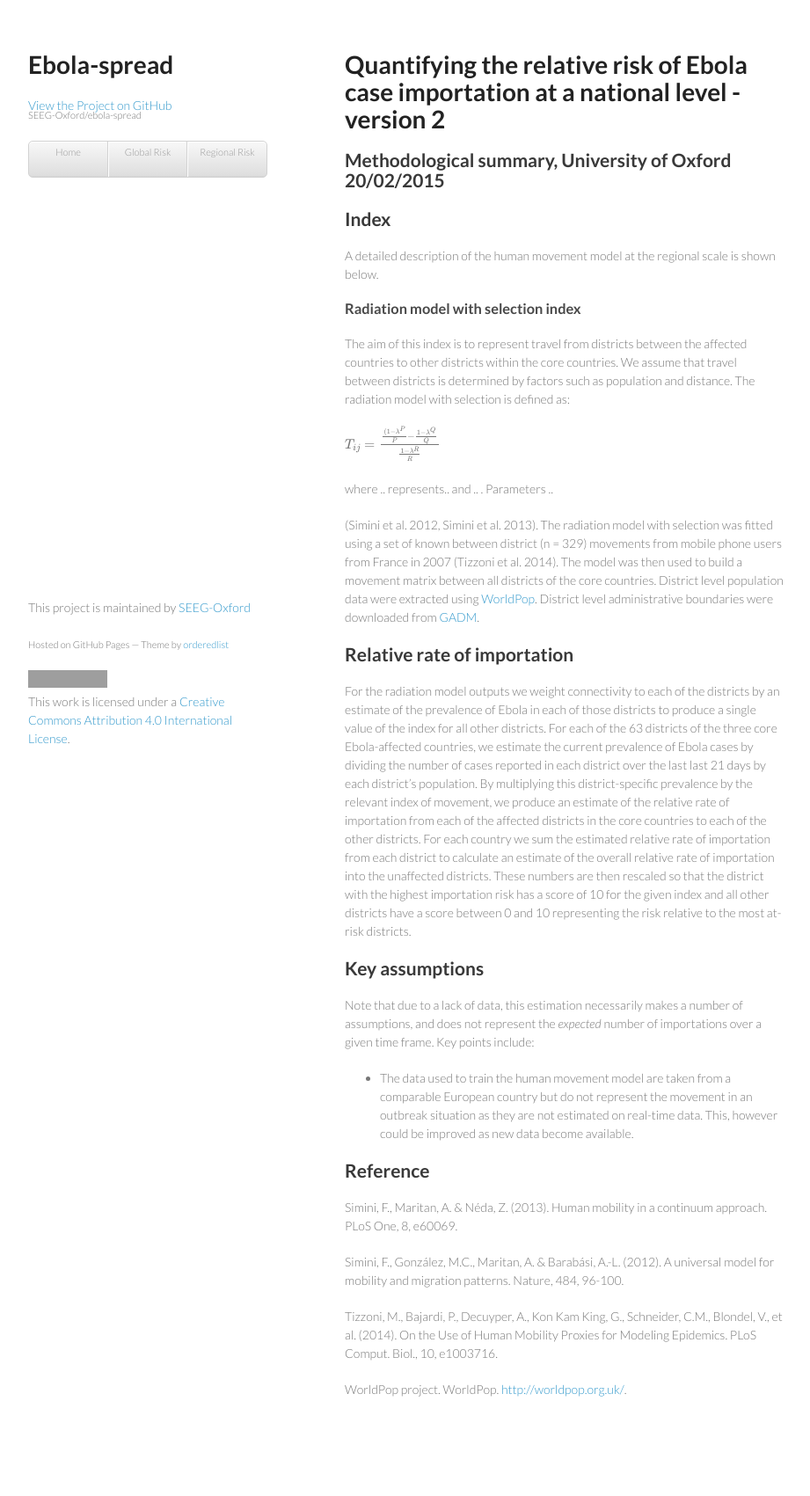
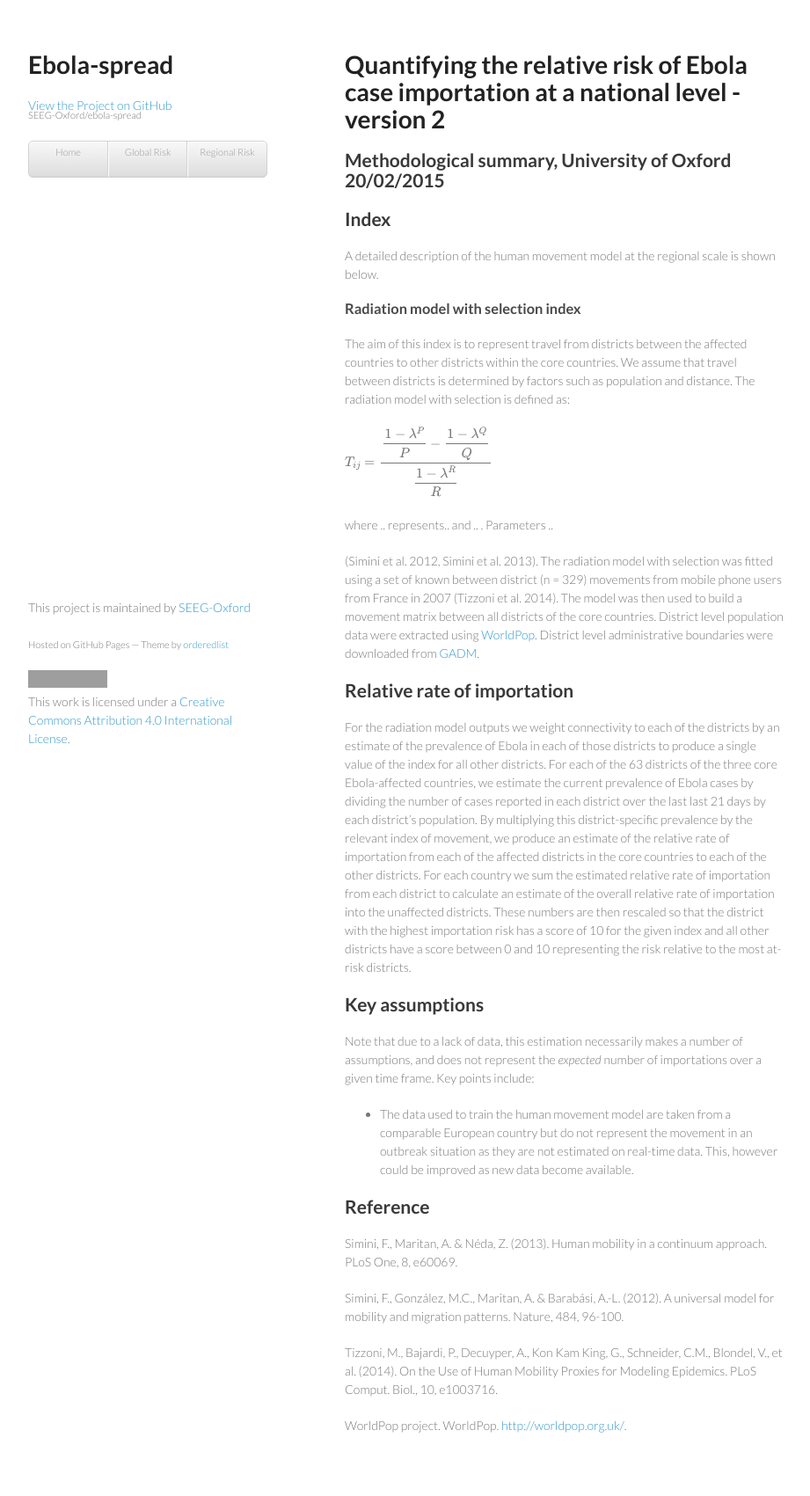
Before and after one commit to SEEG-Oxford/ebola-spread, a Jekyll site: the page built from local-risk-doc.md, in a window 1280 px wide. Shown: the whole page at 88% size, without its empty margins (178-1099 px from the left). Built offline with Jekyll 4.4.1, drawn with Linux system fonts in a browser that asks for light colours; Markdown is read by kramdown in place of the engine named in the settings; formulas are drawn with MathJax 3; before the commit the page ends 1660 px from its top, so only the background shows below that; grey boxes are pictures that could not be loaded.

Commit message:
Removed extra parenthesis and changed to "display" fractions

```diff
--- a/local-risk-doc.md
+++ b/local-risk-doc.md
@@ -13,7 +13,7 @@ A detailed description of the human movement model at the regional scale is show
 
 The aim of this index is to represent travel from districts between the affected countries to other districts within the core countries. We assume that travel between districts is determined by factors such as population and distance. The radiation model with selection is defined as:
 
-$T_{ij} = \frac{\frac{(1 - \lambda^{P}}{P} - \frac{1 - \lambda^{Q}}{Q}}{\frac{1 - \lambda^{R}}{R}}$
+$T_{ij} = \dfrac{\dfrac{1 - \lambda^{P}}{P} - \dfrac{1 - \lambda^{Q}}{Q}}{\dfrac{1 - \lambda^{R}}{R}}$
 
 where .. represents.. and .. . Parameters ..
 
```
